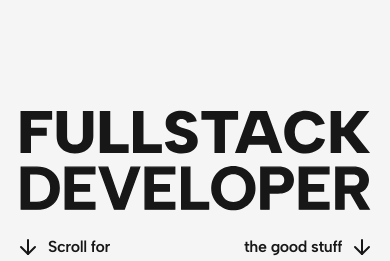
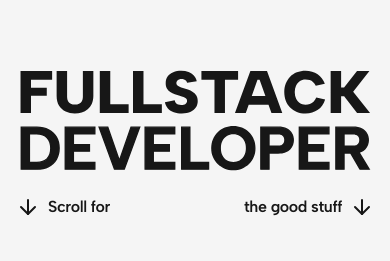
Before and after one commit to semmyverdonschot/portfolio, a Next.js app: page / in a window 390 px wide. Shown: the part 458-719 px from the top of the page. Built offline with nearby package versions, Linux system fonts and the light colour scheme.

Commit message:
Removed some of the margin top for phone

```diff
--- a/app/page.tsx
+++ b/app/page.tsx
@@ -145,7 +145,7 @@ export default function Page() {
         {/* WEB / DEVELOPER images */}
         {isMobile ? (
           <>
-            <div className="flex flex-col items-center mt-56 space-y-3">
+            <div className="flex flex-col items-center mt-46 space-y-3">
               <div className="overflow-hidden w-full flex justify-center">
                 <Image
                   ref={webImgRef}
```
